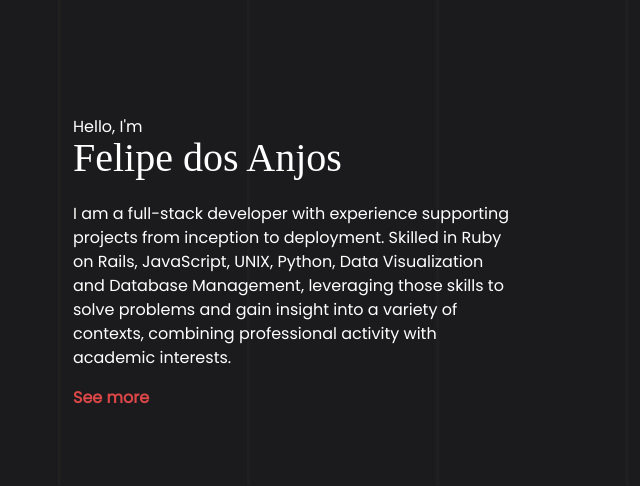
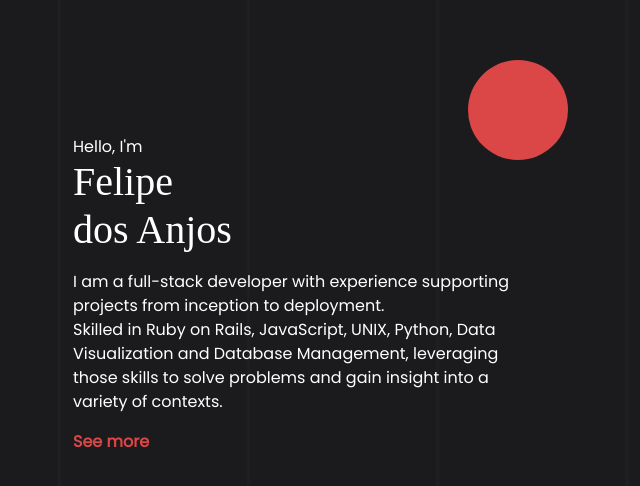
Before and after one commit to fc-anjos/personal-portfolio, a Gatsby site: page / in a window 1280 px wide. Shown: the part 130-616 px from the top of the page, without its empty margins (12-652 px from the left). Built offline with nearby package versions, Linux system fonts and the light colour scheme; Gatsby itself is replaced by a stand-in of ours; some icons are missing; a web font is replaced by a local one.

Commit message:
Fix intro animation

```diff
--- a/content/My-YAML-Content.yaml
+++ b/content/My-YAML-Content.yaml
@@ -1,2 +1,2 @@
 title: YAML content used at build time with Gatsby
-hello_p: I am a full-stack developer with experience supporting projects from inception to deployment. Skilled in Ruby on Rails, JavaScript, UNIX, Python, Data Visualization and Database Management, leveraging those skills to solve problems and gain insight into a variety of contexts, combining professional activity with academic interests.
+hello_p: I am a full-stack developer with experience supporting projects from inception to deployment. <br> Skilled in Ruby on Rails, JavaScript, UNIX, Python, Data Visualization and Database Management, leveraging those skills to solve problems and gain insight into a variety of contexts.
--- a/package.json
+++ b/package.json
@@ -25,7 +25,9 @@
     "node-sass": "^4.14.1",
     "react": "^16.12.0",
     "react-bootstrap": "^1.3.0",
-    "react-dom": "^16.12.0"
+    "react-dom": "^16.12.0",
+    "react-transition-group": "^4.4.1",
+    "react-typist": "^2.0.5"
   },
   "devDependencies": {
     "prettier": "2.1.1"
--- a/src/components/intro.js
+++ b/src/components/intro.js
@@ -1,24 +1,50 @@
-import React from 'react';
-import { graphql } from 'gatsby';
+import React, { Component } from 'react';
+import Typist from 'react-typist';
 import styles from '../styles/intro.module.scss';
 import YAMLData from '../../content/My-YAML-Content.yaml';
 
-export default function Intro() {
-  return (
-    <div className="intro">
-      <div className="col-2" />
+export default class Intro extends Component {
+  state = {
+    showMyComponent: false,
+  }
+
+  show = () => {
+    this.setState({
+      showMyComponent: true,
+    });
+  }
+
+  render() {
+    return (
       <div className={`col-5 ${styles.firstScreen}`}>
         <div className={styles.presentation}>
           <span className={styles.hello}>Hello, I'm</span>
-          <h1 className={styles.name}>Felipe dos Anjos</h1>
+          <h1>
+            <Typist
+              cursor={{
+                blink: true,
+                hideWhenDone: true,
+              }}
+              onTypingDone={this.show}
+            >
+              <span className={styles.name}>Felipe</span>
+              <br />
+              <span className={styles.name}>dos Anjos</span>
+            </Typist>
+          </h1>
           <div className="name">
-            <span id="typedName" />
-            <div id="circle" className="hidden-intro" />
+            <div
+              id={styles.circle}
+              style={this.state.showMyComponent ? { display: 'block' } : { display: 'none' }}
+            />
           </div>
-          <div className="hidden-intro">
-            <p className="intro-text mt-3">
-              {YAMLData.hello_p}
-            </p>
+          <div
+            className={styles.introP}
+            style={this.state.showMyComponent ? { display: 'block' } : { display: 'none' }}
+          >
+            <p
+              dangerouslySetInnerHTML={{ __html: YAMLData.hello_p }}
+            />
             <p className="divided">
               <span className="text-primary font-weight-bold">See more</span>
               <span className="center-line" />
@@ -30,6 +56,6 @@ export default function Intro() {
           </div>
         </div>
       </div>
-    </div>
-  );
+    );
+  }
 }
--- a/src/styles/global.scss
+++ b/src/styles/global.scss
@@ -3,6 +3,7 @@ $primary: #db4747;
 
 @import url('https://fonts.googleapis.com/css?family=Playfair|Poppins');
 @import "~bootstrap/scss/bootstrap";
+// @import "~react-typist/dist/Typist.css";
 
 body {
   background-color: $background-color;
--- a/src/styles/intro.module.scss
+++ b/src/styles/intro.module.scss
@@ -1,8 +1,9 @@
+$primary: #db4747;
+
 h1 {
   font-size: 5rem;
   font-family: 'Playfair Display';
   display: inline;
-  margin: 0;
   padding: 0;
   line-height: 4.8rem;
 }
@@ -24,9 +25,17 @@ h1 {
   top: 0.3em;
 }
 
-.name {
-  display: block;
+.introP {
   position: relative;
-  margin-bottom: 0.5em;
-  color: white;
+  top: 1em;
 }
+
+#circle {
+  position: absolute;
+  top: -50px;
+  right: -50px;
+  width: 100px;
+  height: 100px;
+  border-radius: 50%;
+  background-color: $primary;
+}
```
Also changed, not shown: 1 other file.
